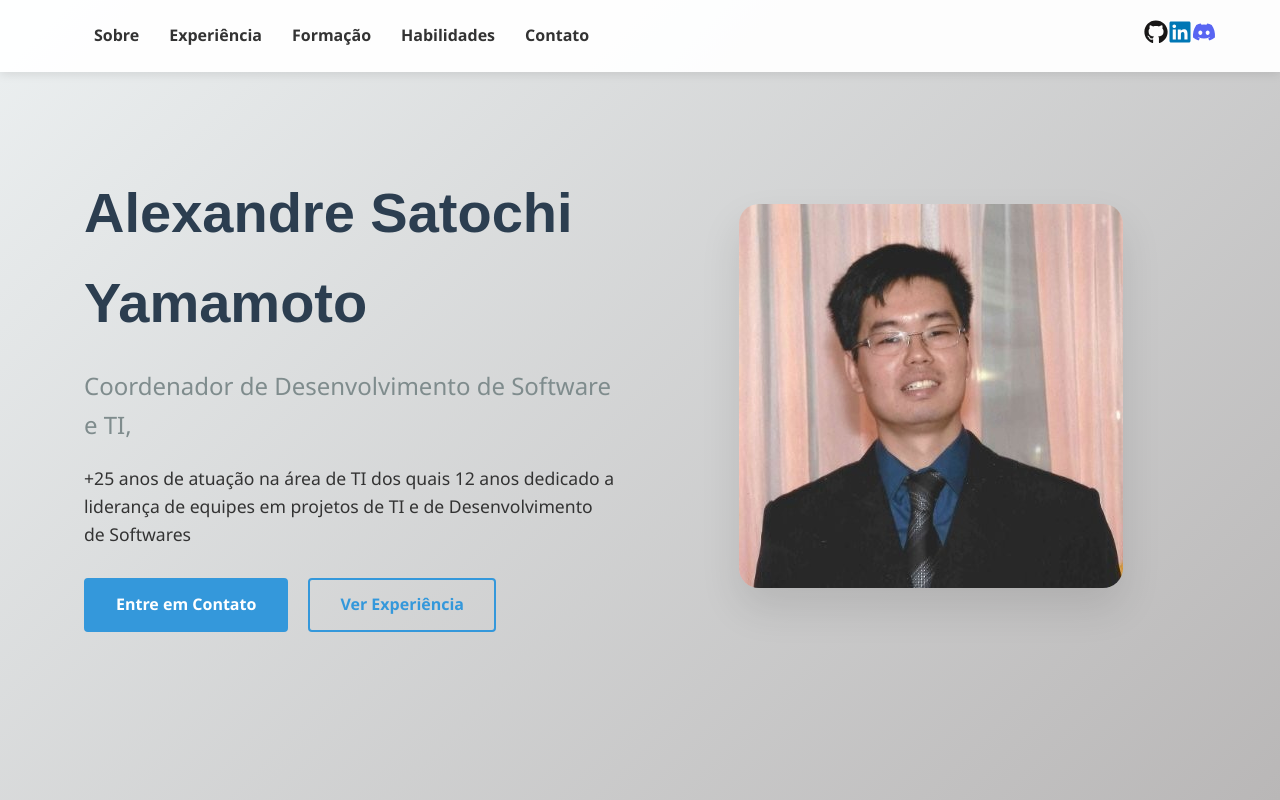
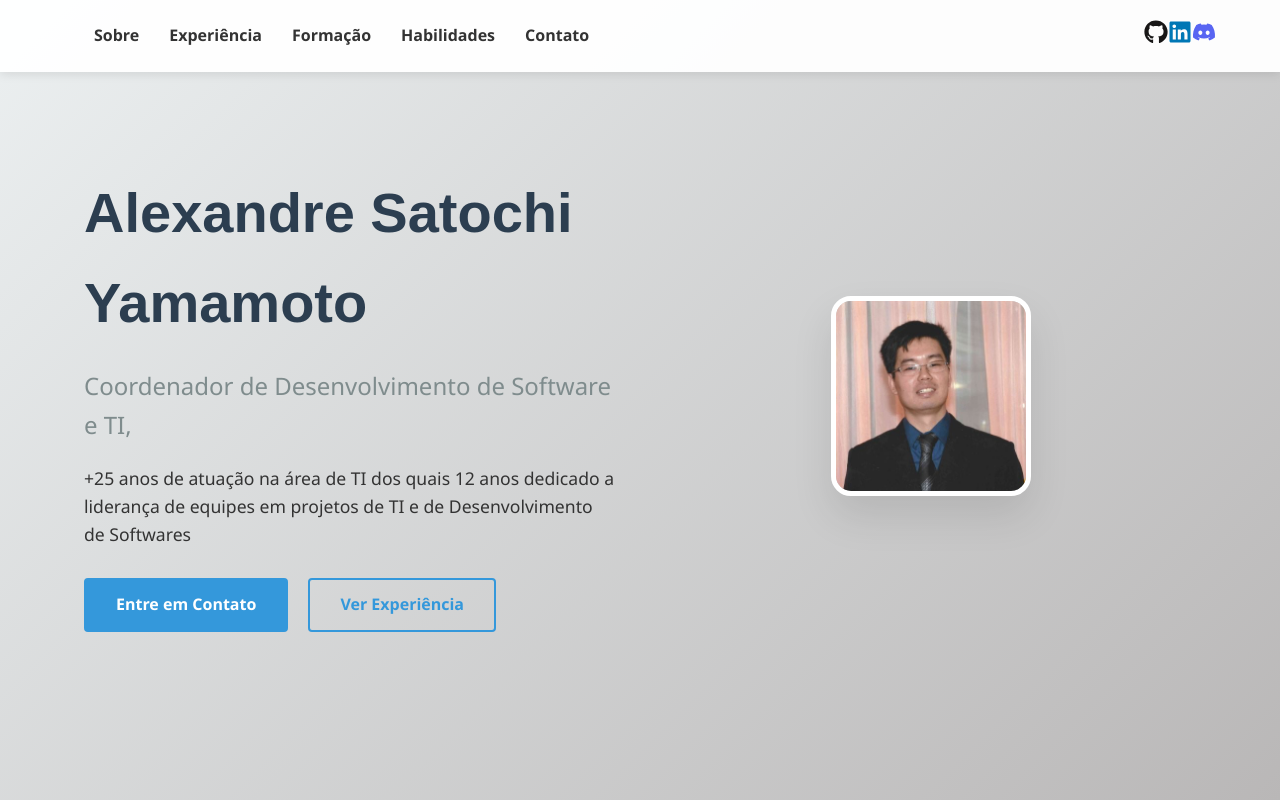
Before and after one commit to satochi-yamamoto/apresentacao-react, a React (Vite) app: page / in a window 1280 px wide. Shown: the top 800 px of the page. Built offline with nearby package versions, Linux system fonts and the light colour scheme.

Commit message:
Update style.css

```diff
--- a/src/style.css
+++ b/src/style.css
@@ -15,6 +15,14 @@
     margin: 0;
     padding: 0;
     box-sizing: border-box;
+}
+.avatar-rounded {
+  width: 200px;
+  height: 200px;
+  object-fit: cover;
+  border-radius: 50%;
+  box-shadow: 0 0 20px rgba(0, 0, 0, 0.15);
+  border: 5px solid white;
 }
 
 body {
```
